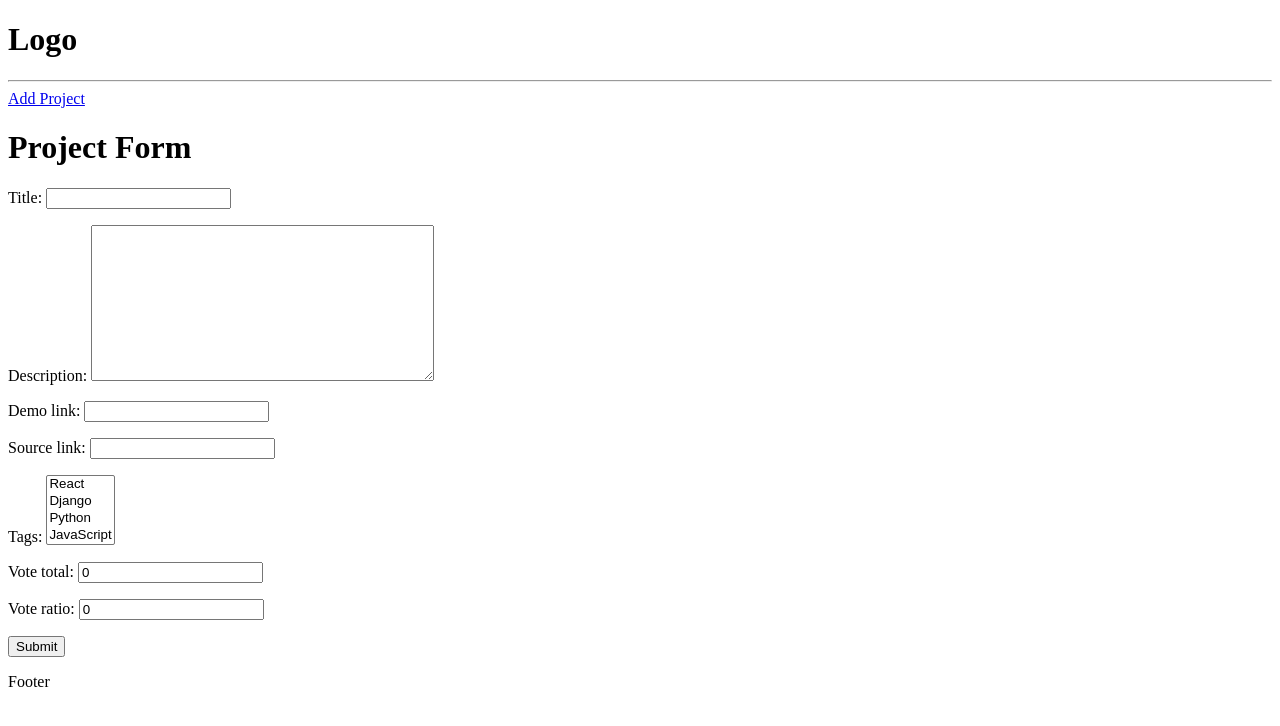
After one commit to tony-the-coder/django-walkthrough-review, a Django app: page /create-project/ in a window 1280 px wide. The commit adds this page. Shown: the top 726 px of the page. Run offline with Django 5.2, Linux system fonts and the light colour scheme; data comes from the database, SQL or seed files in the repository.

Commit message:
Updating db views

```diff
--- /dev/null
+++ b/projects/forms.py
@@ -0,0 +1,7 @@
+from django.forms import ModelForm
+from .models import Project
+
+class ProjectForm(ModelForm):
+    class Meta:
+        model = Project
+        fields  = '__all__'
--- /dev/null
+++ b/projects/templates/projects/project_form.html
@@ -0,0 +1,20 @@
+{#This is used for two different pages:#}
+{#- Create a new project#}
+{#- Edit (update) an existing project#}
+{#It would be a good idea to always keep an eye out for the modelforms documentation#}
+
+{#First we extend the main template and then we create a form with the fields we want to display. We use the `form` object to create the form fields. We also add a submit button at the end of the form.#}
+
+{%  extends 'main.html' %}
+{% block content %}
+
+    <h1>Project Form</h1>
+    <form method="POST">
+{#    To assist in reducing the chance od data manipulation#}
+    {%  csrf_token %}
+        {{ form.as_p }}
+
+            <input type="submit">
+    </form>
+
+{% endblock %}
--- a/projects/urls.py
+++ b/projects/urls.py
@@ -4,5 +4,7 @@ from . import views
 
 urlpatterns= [
     path('', views.projects, name="projects"),
-    path('project/<str:pk>', views.project, name="project")
+    path('project/<str:pk>', views.project, name="project"),
+
+    path('create-project/', views.createProject, name="create-project"),
 ]
--- a/projects/views.py
+++ b/projects/views.py
@@ -1,24 +1,7 @@
 from django.shortcuts import render
 from django.http import HttpResponse
 from .models import Project
-
-# projectsList = [
-#     {
-#         'id': '1',
-#         'title': 'Ecommerce Website',
-#         'description': 'Fully functional ecommerce website'
-#     },
-#     {
-#         'id': '2',
-#         'title': 'Portfolio Website',
-#         'description': 'A personal website to write articles and display work'
-#     },
-#     {
-#         'id': '3',
-#         'title': 'Social Network',
-#         'description': 'An open source project built by the community'
-#     }
-# ]
+from .forms import ProjectForm
 
 def projects(request):
     projects = Project.objects.all()
@@ -27,6 +10,14 @@ def projects(request):
 
 def project(request, pk):
     projectObj = Project.objects.get(id=pk)
-    tags = projectObj.tags.all()
+    # tags = projectObj.tags.all()
     return render(request, 'projects/single-project.html', {'project': projectObj})
 # Create your views here.
+
+
+# Starting to work on the forms
+
+def createProject(request):
+    form = ProjectForm()
+    context = {'form': form}
+    return render(request, 'projects/project_form.html', context)
--- a/templates/navbar.html
+++ b/templates/navbar.html
@@ -1,2 +1,4 @@
 <h1>Logo</h1>
 <hr>
+
+<a href="{%  url 'create-project' %}">Add Project</a>
```
Also changed, not shown: 1 other file.
